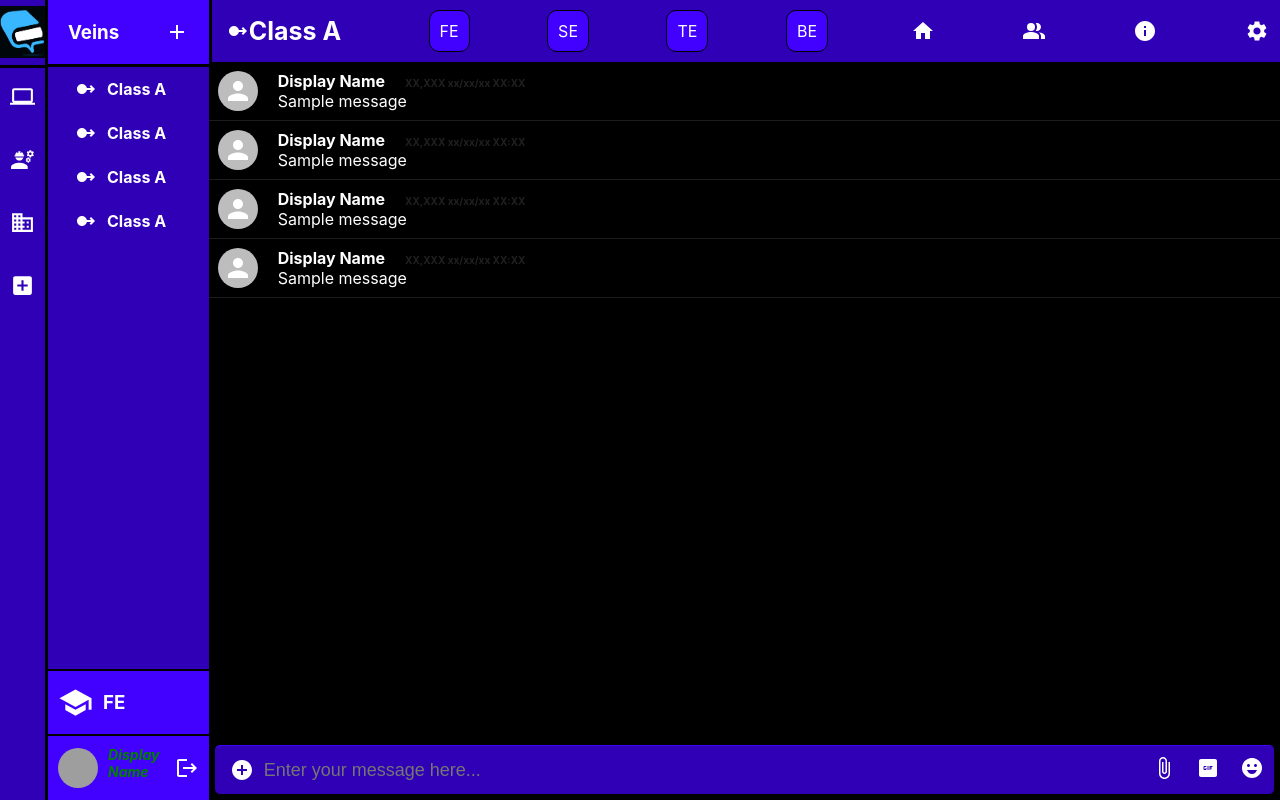
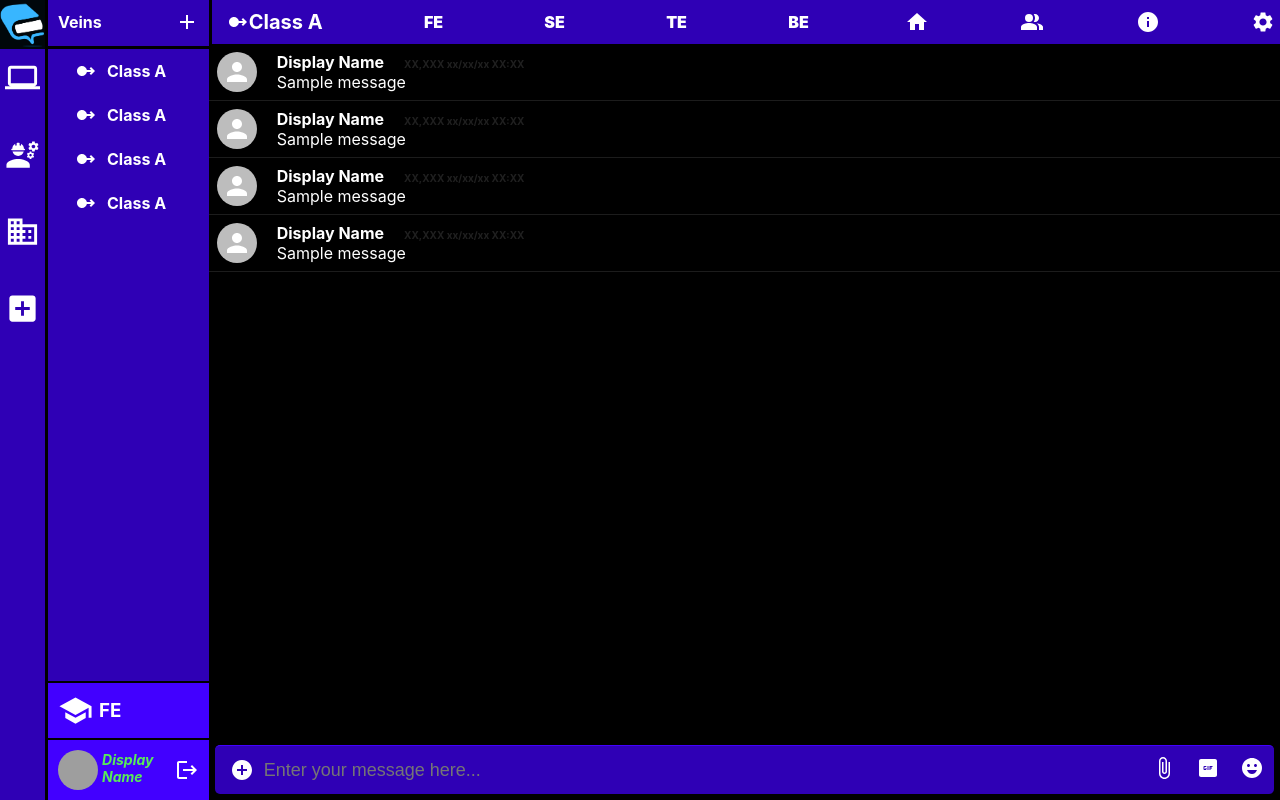
Before and after one commit to Kunj-Pate1/Cube, a React (Create React App) app: page / in a window 1280 px wide. Built offline with nearby package versions, Linux system fonts and the light colour scheme; grey boxes are pictures that could not be loaded.

Commit message:
Add files via upload

```diff
--- a/src/components/ChatHeader.css
+++ b/src/components/ChatHeader.css
@@ -10,7 +10,7 @@
     display: flex;
     justify-content: space-between;
     align-items: center;
-    padding: 6px;
+    padding: 0px;
     padding-left: 3px;
     border-left:3px solid #000000;
     background-color: var(--bg-primary);
@@ -18,7 +18,7 @@
 }
 
 .hash{
-    font-size: 25px;
+    font-size: 20px;
     padding:10px;
 }
 
@@ -27,26 +27,23 @@
     cursor:pointer;
 }
 .chatheader > .MuiSvgIcon-root:hover {
-    color:#000000;
-    background-color:var(--bg-ternary);
+    color: var(--bg-ternary);
+    background-color:var(--chat-area-color);
     height: 100%;
 }
 
 .header-year {
     color: white;
-    background-color: var(--bg-secondary);
-    border-radius: 10px;
     padding:10px;
-    border: 1px solid black;
+    font-weight: 900;
 }
 
 .header-year:hover {
     display: flex;
-    color: var(--chat-area-color);
-    background-color: var(--bg-ternary);
+    color: var(--bg-ternary);
+    background-color: var(--chat-area-color);
     justify-content: center;
     align-items: center;
     cursor: pointer;
-    height: 30%;
-    font-weight:640;
+    height: 100%;
 }
--- a/src/components/Depbar.css
+++ b/src/components/Depbar.css
@@ -17,7 +17,7 @@
 
 .logo {
     display: fixed;
-    height: 38px;
+    height: 12px;
     padding: 1px;
     cursor: pointer;
     margin:2px;
@@ -39,23 +39,20 @@
     display: flex;
     align-items: center;
     justify-content: space-between;
-    margin: 4px;
-    padding: 15px;
-    height: 25px;
+    margin: 14px;
+    padding: 7px;
+    height: 35px;
     cursor: pointer;
 }
 .department svg:hover{
-    background-color:#632DFF;
-    color: #000000;
-    width: 90%;
+    color: var(--bg-ternary);
+    background-color: var(--chat-area-color);
 }
 
 .logo > img  {
     position: absolute;
     left: 0px;
-    top: 6px;
-    height: 52px;
+    top: 0px;
+    height: 49px;
     width: 45px;
-    padding-bottom: 7px;
-    border-bottom: 3px solid black
 }
--- a/src/components/Depbar.js
+++ b/src/components/Depbar.js
@@ -1,4 +1,3 @@
-import { Avatar } from '@mui/material'
 import React from 'react'
 import './Depbar.css'
 import Logo from '../img/L2.png'
--- a/src/components/Message.css
+++ b/src/components/Message.css
@@ -1,9 +1,10 @@
 .message {
     display: flex;
     align-items: center;
-    padding: 9px;
+    padding: 8px;
     color: white;
     border-bottom: 1px solid rgb(28, 28, 28);
+    /* border-bottom: 0.1px solid var(--bg-primary); */
 }
 
 .info {
--- a/src/components/Sidebar.css
+++ b/src/components/Sidebar.css
@@ -1,13 +1,3 @@
-.root {
-    --text-primary: #FFFFFF;
-    --bg-primary: #2F00B5;
-    --bg-secondary: #4200FF;
-    --bg-ternary: #632DFF;
-    --chat-area-color:#000000;
-}
-
-
-
 .sidebar {
     display: flex;
     flex-direction: column;
@@ -23,7 +13,7 @@
     display: flex;
     justify-content: space-between;
     align-items: center;
-    padding: 20px;
+    padding-top: 0px;
     padding-bottom: 20px;
     border-bottom: 3px solid black;
     background-color: var(--bg-secondary);
@@ -38,9 +28,9 @@
     cursor: pointer;
 }
 .add-vein:hover {
-    background-color: var(--bg-ternary);
+    background-color: var(--chat-area-color);
+    color: var(--bg-ternary);
     border-radius: 5px;
-    color: black;
 }
 
 .vein-header {
@@ -48,7 +38,9 @@
     justify-content: space-between;
     align-items: center;
     padding: 10px;
-    background-color: var(--bg-secondary);
+    background-color: var(--bg-primary);
+    padding-bottom: 12px;
+    border-bottom: 3px solid black;
 }
 
 .sidebar-year, .profile {
@@ -56,22 +48,22 @@
     justify-content: space-between;
     align-items: center;
     padding: 10px;
-    background-color: #4200FF;
+    background-color: var(--bg-secondary);
     border-top: 2px solid black;
 }
 
 .year-input {
     flex:1;
-    padding: 10px;
+    padding: 6px;
 }
 
 .profile-info{
     flex:1;
-    padding-bottom: 10px;
-    padding-left: 10px;
+    padding-bottom: 5px;
+    padding-left: 4px;
     font-size: 12px;
     font-style:italic;
-    color: green;
+    color: rgb(89, 234, 89);
 }
 
 .exit {
--- a/src/components/Sidebar.js
+++ b/src/components/Sidebar.js
@@ -9,18 +9,18 @@ import LogoutIcon from '@mui/icons-material/Logout';
 function Sidebar() {
   return (
     <div className="sidebar">
-      <div className="sidebar-top">
+      {/* <div className="sidebar-top">
         <h3>Veins</h3>
         <AddIcon className='add-vein' />
-      </div>
+      </div> */}
 
       <div className="sidebar-veins">
-        {/* <div className="vein-header">
+        <div className="vein-header">
           <div className="vein-name">
-            <h4>~Veins</h4>
+            <h4>Veins</h4>
           </div>
             <AddIcon className='add-vein' />
-        </div> */}
+        </div>
         <div className="vein-list">
           <Vein />
           <Vein />
```
Also changed, not shown: src/components/Chat.css (line endings or trailing spaces), 2 other files (tests, documents, lock files or other folders).
